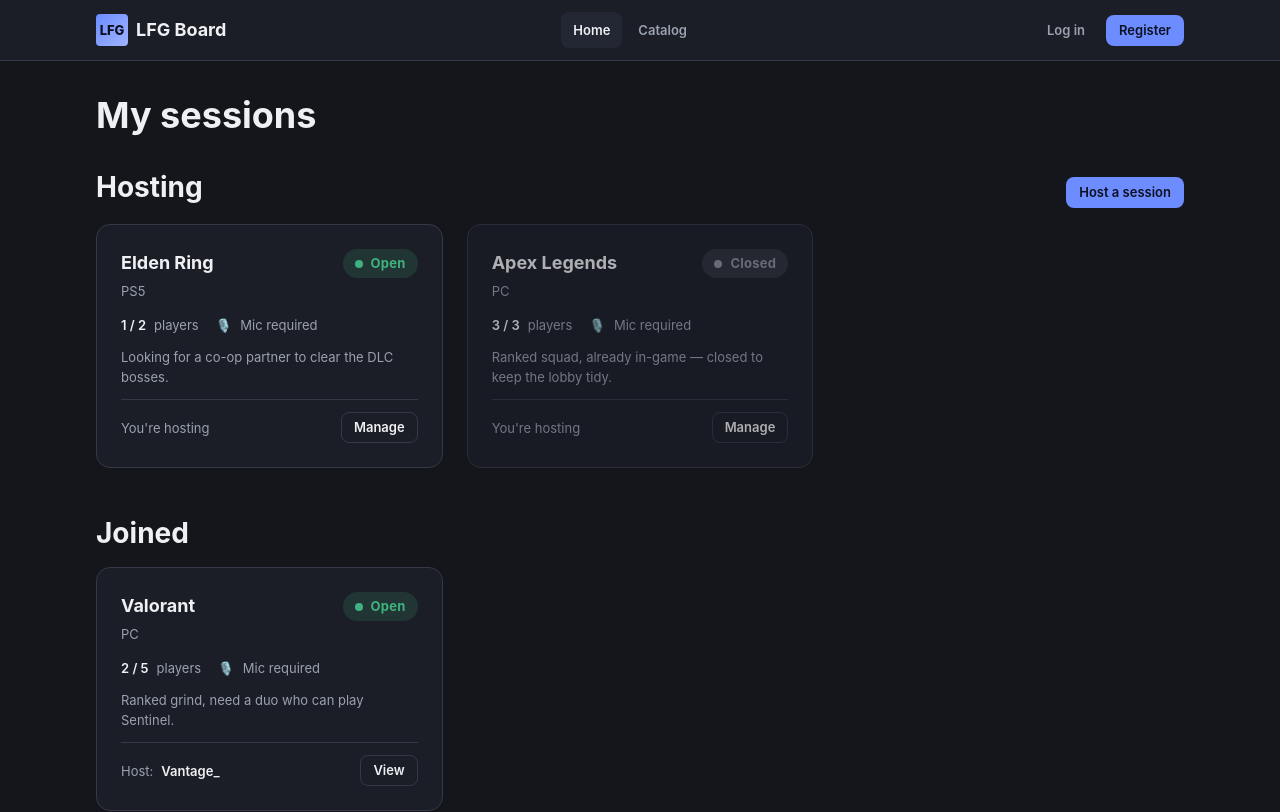
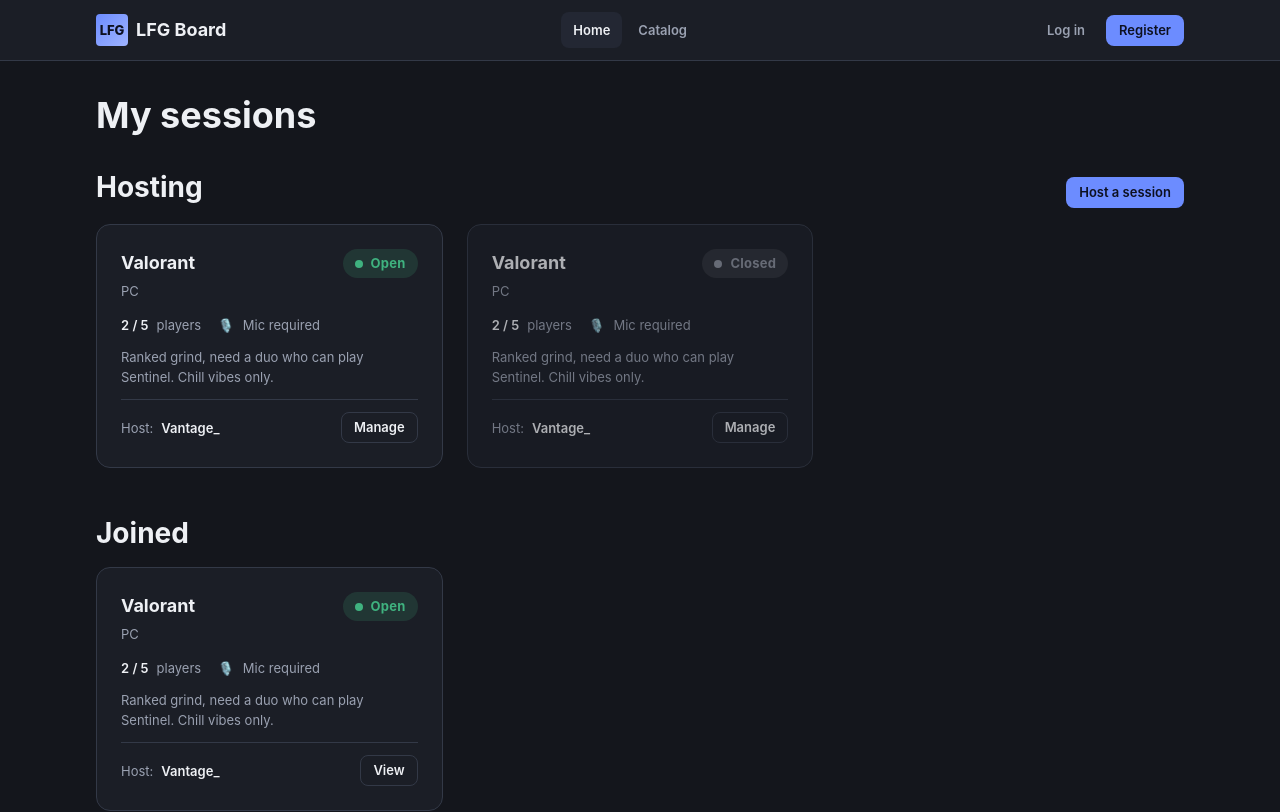
Before and after one commit to YanchevB/looking-for-group-board, a React (Vite) app: page / in a window 1280 px wide. Shown: the top 812 px of the page. Built offline with nearby package versions, Linux system fonts and the light colour scheme.

Commit message:
feat: add SessionCard comp to page

```diff
--- a/src/pages/MySessionsPage.jsx
+++ b/src/pages/MySessionsPage.jsx
@@ -1,10 +1,7 @@
-//TODO: Change imports once individual components are created
 //TODO: Add empty and loading states
-import '../styles/button.css';
-import '../styles/session-card.css';
-import '../styles/status-badge.css';
 import '../styles/feedback.css';
 import Button from '../components/Button';
+import SessionCard from '../components/SessionCard';
 
 export default function MySessionsPage() {
     return (
@@ -19,71 +16,9 @@
                     </div>
 
                     <div className="session-grid">
-                        <article className="session-card">
-                            <div className="session-card__header">
-                                <div>
-                                    <div className="session-card__game">Elden Ring</div>
-                                    <div className="session-card__platform">PS5</div>
-                                </div>
-                                <span className="status-badge status-badge--open">
-                                    <span className="status-badge__dot" />
-                                    Open
-                                </span>
-                            </div>
-                            <div className="session-card__meta">
-                                <span className="session-card__meta-item">
-                                    <span className="session-card__slots">1 / 2</span> players
-                                </span>
-                                <span className="session-card__meta-item">
-                                    <span className="session-card__mic-icon" aria-hidden="true">
-                                        🎙️
-                                    </span>{" "}
-                                    Mic required
-                                </span>
-                            </div>
-                            <p className="session-card__description">
-                                Looking for a co-op partner to clear the DLC bosses.
-                            </p>
-                            <div className="session-card__footer">
-                                <span className="session-card__host">You're hosting</span>
-                                <a href="details.html" className="btn btn--secondary btn--sm">
-                                    Manage
-                                </a>
-                            </div>
-                        </article>
+                        <SessionCard actionLabel='Manage'/>
 
-                        <article className="session-card session-card--closed">
-                            <div className="session-card__header">
-                                <div>
-                                    <div className="session-card__game">Apex Legends</div>
-                                    <div className="session-card__platform">PC</div>
-                                </div>
-                                <span className="status-badge status-badge--closed">
-                                    <span className="status-badge__dot" />
-                                    Closed
-                                </span>
-                            </div>
-                            <div className="session-card__meta">
-                                <span className="session-card__meta-item">
-                                    <span className="session-card__slots">3 / 3</span> players
-                                </span>
-                                <span className="session-card__meta-item">
-                                    <span className="session-card__mic-icon" aria-hidden="true">
-                                        🎙️
-                                    </span>{" "}
-                                    Mic required
-                                </span>
-                            </div>
-                            <p className="session-card__description">
-                                Ranked squad, already in-game — closed to keep the lobby tidy.
-                            </p>
-                            <div className="session-card__footer">
-                                <span className="session-card__host">You're hosting</span>
-                                <a href="details.html" className="btn btn--secondary btn--sm">
-                                    Manage
-                                </a>
-                            </div>
-                        </article>
+                        <SessionCard sessionStatus='closed' actionLabel='Manage'/>
                     </div>
                 </section>
 
@@ -93,40 +28,7 @@
                     </div>
 
                     <div className="session-grid">
-                        <article className="session-card">
-                            <div className="session-card__header">
-                                <div>
-                                    <div className="session-card__game">Valorant</div>
-                                    <div className="session-card__platform">PC</div>
-                                </div>
-                                <span className="status-badge status-badge--open">
-                                    <span className="status-badge__dot" />
-                                    Open
-                                </span>
-                            </div>
-                            <div className="session-card__meta">
-                                <span className="session-card__meta-item">
-                                    <span className="session-card__slots">2 / 5</span> players
-                                </span>
-                                <span className="session-card__meta-item">
-                                    <span className="session-card__mic-icon" aria-hidden="true">
-                                        🎙️
-                                    </span>{" "}
-                                    Mic required
-                                </span>
-                            </div>
-                            <p className="session-card__description">
-                                Ranked grind, need a duo who can play Sentinel.
-                            </p>
-                            <div className="session-card__footer">
-                                <span className="session-card__host">
-                                    Host: <span className="session-card__host-name">Vantage_</span>
-                                </span>
-                                <a href="details.html" className="btn btn--secondary btn--sm">
-                                    View
-                                </a>
-                            </div>
-                        </article>
+                        <SessionCard />
                     </div>
                 </section>
             </div>
```
